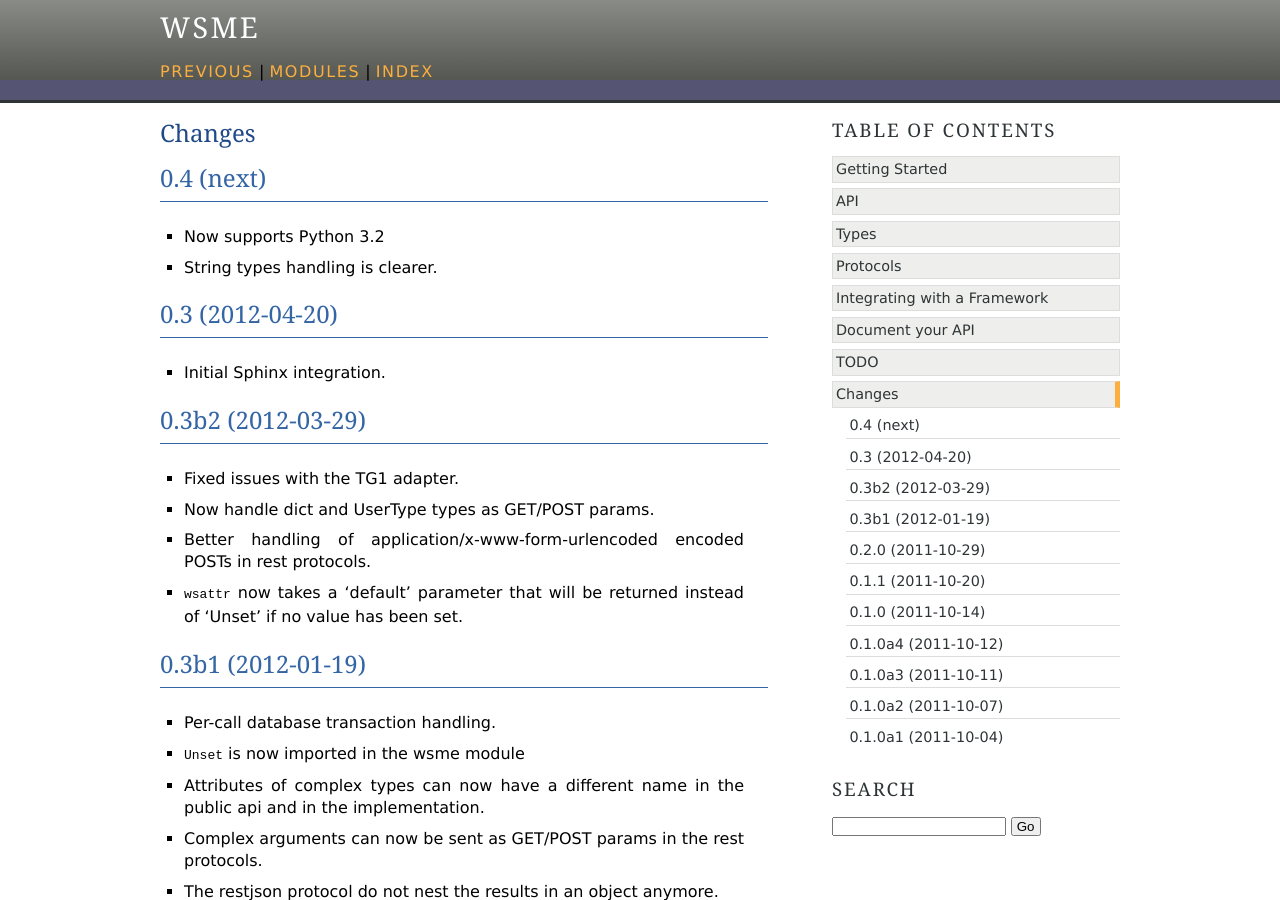
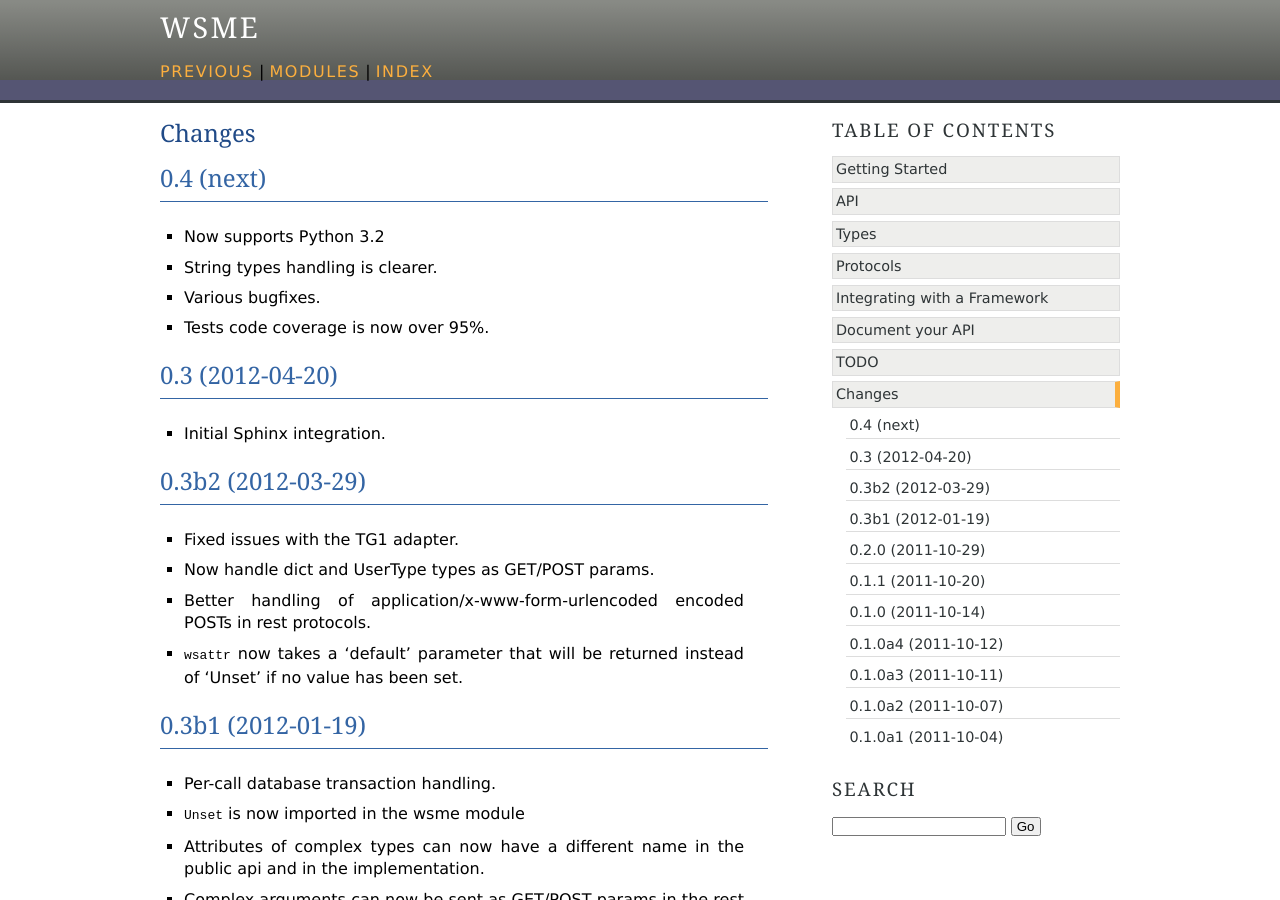
Before and after one commit to openstack-archive/wsme, a Sphinx documentation site: the page built from doc/changes.rst, in a window 1280 px wide and 900 px high. Built offline with Sphinx 7.4.7, drawn with Linux system fonts in a browser that asks for light colours; the version number could not be read and is left out.

Commit message:
Completing the Changelog

```diff
--- a/doc/changes.rst
+++ b/doc/changes.rst
@@ -7,6 +7,10 @@
 *   Now supports Python 3.2
 
 *   String types handling is clearer.
+
+*   Various bugfixes.
+
+*   Tests code coverage is now over 95%.
 
 0.3 (2012-04-20)
 ----------------
```
